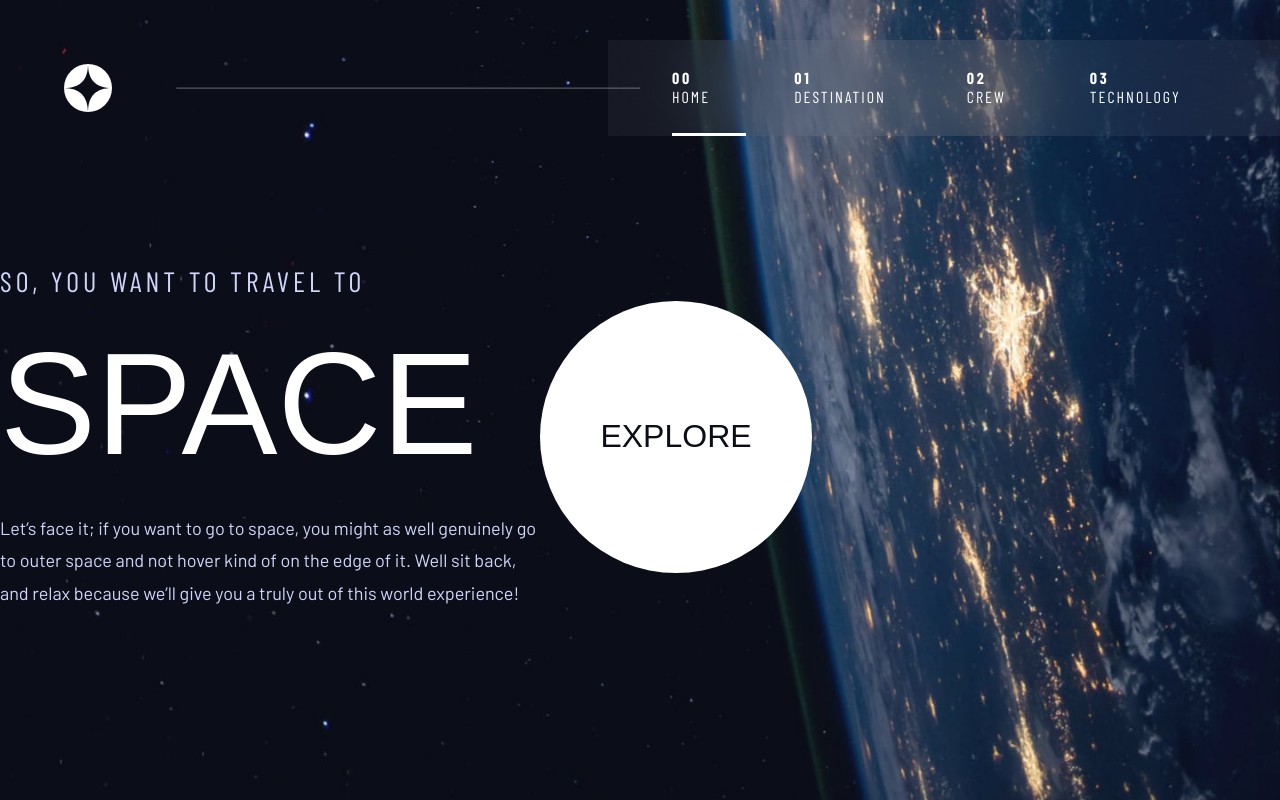
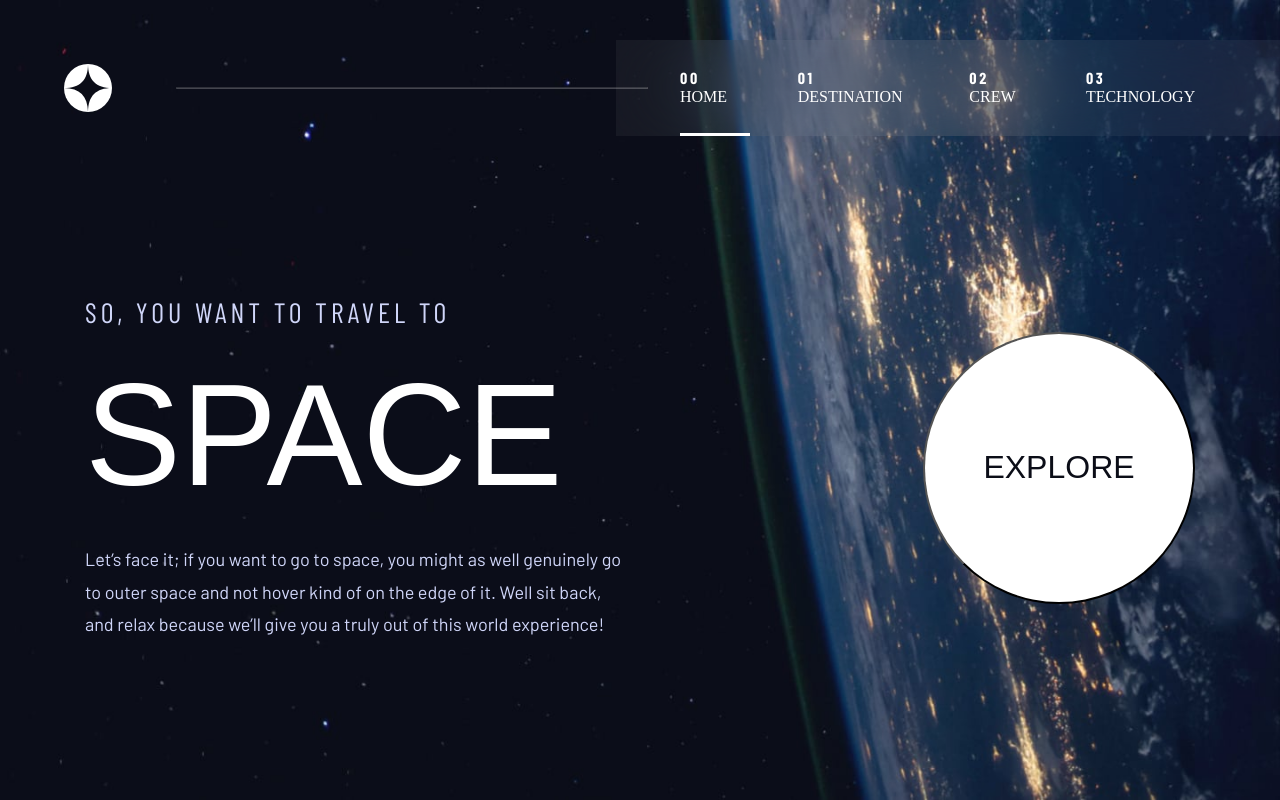
Before and after one commit to jkaps9/space-tourism-website, a plain HTML site: page index.html in a window 1280 px wide. Drawn offline with nearby package versions, Linux system fonts and the light colour scheme; a web font is replaced by a local one.

Commit message:
Finish main styling of home page

```diff
--- a/index.html
+++ b/index.html
@@ -14,10 +14,10 @@
   <title>Frontend Mentor | Space tourism website</title>
 </head>
 
-<body id="home-page" class="flex-container-col">
+<body>
   <header>
-    <div class="flex-container">
-      <div class="logo-wrapper flex-container">
+    <div class="navigation">
+      <div class="logo">
         <svg xmlns="http://www.w3.org/2000/svg" width="48" height="48">
           <g fill="none" fill-rule="evenodd">
             <circle cx="24" cy="24" r="24" fill="#FFF" />
@@ -25,40 +25,33 @@
               d="M24 0c0 16-8 24-24 24 15.718.114 23.718 8.114 24 24 0-16 8-24 24-24-16 0-24-8-24-24z" />
           </g>
         </svg>
-
         <hr>
       </div>
 
-      <div class="menu-wrapper flex-container">
-        <ul class="flex-container desktop-textpreset8">
-          <li class="flex-container-col">
-            <a href="/"><span class="desktop-textpreset8bold">00</span> Home</a>
-          </li>
-          <li class="flex-container-col">
-            <a href=""><span class="desktop-textpreset8bold">01</span> Destination</a>
-          </li>
-          <li class="flex-container-col">
-            <a href=""><span class="desktop-textpreset8bold">02</span> Crew</a>
-          </li>
-          <li class="flex-container-col">
-            <a href=""><span class="desktop-textpreset8bold">03</span> Technology</a>
-          </li>
+      <nav>
+        <ul>
+          <li class="active"><a href="/"><span class="desktop-textpreset8bold">00</span> Home</a></li>
+          <li><a href=""><span class="desktop-textpreset8bold">01</span> Destination</a></li>
+          <li><a href=""><span class="desktop-textpreset8bold">02</span> Crew</a></li>
+          <li><a href=""><span class="desktop-textpreset8bold">03</span> Technology</a></li>
         </ul>
-      </div>
+      </nav>
     </div>
   </header>
 
   <main>
     <section id="hero">
-      <div class="flex-container">
-        <div class="text-wrapper flex-container-col">
+      <div class="content">
+        <div class="text-wrapper">
           <h2 class="desktop-textpreset5">So, you want to travel to</h2>
           <h1 class="desktop-textpreset1">Space</h1>
           <p class="desktop-textpreset9">Let’s face it; if you want to go to space, you might as well genuinely go to
             outer space and not hover kind of on the edge of it. Well sit back, and relax
             because we’ll give you a truly out of this world experience!</p>
         </div>
-        <button id="explore-button" class="desktop-textpreset4">Explore</button>
+        <div class="button-wrapper">
+          <button id="explore-button" class="desktop-textpreset4">Explore</button>
+        </div>
       </div>
     </section>
   </main>
--- a/styles.css
+++ b/styles.css
@@ -1,12 +1,10 @@
-/* Basic Reset */
-
 * {
     padding: 0;
     margin: 0;
     box-sizing: border-box;
 }
 
-/* VARIABLES FROM FIGMA */
+/* VARIABLES*/
 
 :root {
     --color-white: #ffffff;
@@ -48,7 +46,7 @@
     --fontsize-mobile-textpreset8: 14px;
 }
 
-/* ALL STYLES FROM FIGMA */
+/* STYLES */
 .desktop-textpreset1 {
     font-size: 144px;
     font-family: Bellefair, sans-serif;
@@ -199,111 +197,13 @@
     line-height: 1.8;
 }
 
+/* Body */
 
-
-/* Repeatable Styles */
 body {
-    min-height: 100vh;
-    color: var(--color-white);
-}
-
-header {
-    width: 100%;
-    padding-top: var(--spacing-500);
-
-}
-
-main {
-    flex: 1;
-    width: 100%;
-    padding: var(--spacing-1600) 0px;
-}
-
-h1,
-h2 {
-    text-transform: uppercase;
-}
-
-header>.flex-container {
-    max-width: 1440px;
-    margin: 0 auto;
-}
-
-main>section {
-    flex: 1;
-    max-width: 1440px;
-    margin: 0 auto;
-    display: flex;
-    justify-content: space-between;
-}
-
-.flex-container {
-    display: flex;
-    justify-content: center;
-    align-items: center;
-}
-
-.flex-container-col {
     display: flex;
     flex-direction: column;
-    justify-content: center;
-    align-items: center;
-}
+    min-height: 100vh;
 
-.logo-wrapper {
-    padding-left: var(--spacing-800);
-    flex: 1 0 0;
-    gap: var(--spacing-800);
-}
-
-.logo-wrapper hr {
-    flex: 1 0 0;
-    height: 1px;
-    opacity: 0.25;
-    background-color: var(--color-white);
-    margin-right: calc(var(--spacing-400)*-1);
-    z-index: 2;
-}
-
-.menu-wrapper {
-    flex: 1 0 0;
-    padding: 0 var(--spacing-800);
-    min-width: 664px;
-    min-height: var(--spacing-1200);
-    justify-content: flex-end;
-    background-color: rgba(255, 255, 255, 0.05);
-    backdrop-filter: blur(40px);
-}
-
-.menu-wrapper>ul {
-    list-style: none;
-    gap: var(--spacing-600);
-    align-self: stretch;
-}
-
-.menu-wrapper>ul>li {
-    align-self: stretch;
-    border-bottom: 3px rgba(255, 255, 255, 0.0) solid;
-}
-
-.menu-wrapper ul li a {
-    text-decoration: none;
-    color: var(--color-white);
-    text-transform: uppercase;
-    align-self: center;
-}
-
-.menu-wrapper ul li:hover {
-    border-bottom: 3px rgba(255, 255, 255, 0.5) solid;
-}
-
-.menu-wrapper ul li a>span {
-    margin-right: var(--spacing-150);
-}
-
-
-/* Homepage */
-#home-page {
     background-image: url("./assets/home/background-home-desktop.jpg");
     background-repeat: no-repeat;
     background-position: center;
@@ -311,35 +211,159 @@ main>section {
     /* TODO: Lightray?? */
 }
 
-#home-page .menu-wrapper ul li:first-child {
-    border-bottom: 3px rgba(255, 255, 255) solid;
-}
+/* Header */
 
-/* HERO */
-.text-wrapper {
-    flex: 1 0 0;
-    margin-right: auto;
-    align-items: flex-start;
-    gap: var(--spacing-300);
-}
-
-.text-wrapper>h2,
-.text-wrapper>p {
-    color: var(--color-blue300);
-}
-
-.text-wrapper>p {
-    max-width: 540px;
+header {
+    flex: 0;
+    height: 72px;
+    display: flex;
+    justify-content: center;
 
 }
 
-#explore-button {
-    flex-shrink: 0;
+.navigation {
+    flex: 1;
+    max-width: 1440px;
+    display: flex;
+    padding-top: 40px;
+    align-items: center;
+    align-self: stretch;
+}
+
+.logo {
+    flex: 1;
+    display: flex;
+    align-items: center;
+    padding-left: 64px;
+    gap: 64px;
+}
+
+hr {
+    flex: 1;
+    height: 1px;
+    opacity: 0.25;
+    background: rgb(255, 255, 255);
+    z-index: 100;
+}
+
+nav {
+    flex: 1;
+    margin-left: -32px;
+    /* padding: 0px 64px; */
+    display: flex;
+    justify-content: flex-end;
+    background: rgba(255, 255, 255, 0.05);
+    backdrop-filter: blur(40px);
+    /*REVIEW - might need to edit min-width later to make it more responsive - check non-desktop designs*/
+    min-width: 664px;
+
+}
+
+nav>ul {
+    display: flex;
+    gap: 48px;
+    padding: 0px 64px;
+}
+
+nav>ul>li {
+    height: 96px;
+    display: flex;
+    flex-direction: column;
+    justify-content: center;
+    align-items: flex-start;
+    gap: var(--spacing-100, 8px);
+    border-bottom: 3px solid rgba(255, 255, 255, 0);
+}
+
+nav>ul>li:hover {
+    border-bottom: 3px solid rgba(255, 255, 255, 0.50);
+}
+
+/* Active class needs to be placed after hover in CSS for higher specificity */
+nav>ul>li.active {
+    border-bottom: 3px solid rgba(255, 255, 255, 1);
+}
+
+nav a {
+    text-decoration: none;
+    color: #fff;
     text-transform: uppercase;
-    border-radius: 100%;
-    background-color: var(--color-white);
-    color: var(--color-blue900);
+}
+
+/* Main */
+
+main {
+    flex: 1;
+    padding: 128px 0px;
+    display: flex;
+    justify-content: center;
+    align-items: center;
+    gap: 8px;
+}
+
+#hero {
+    flex: 1;
+    max-width: 1110px;
+    display: flex;
+    align-items: flex-end;
+    gap: 48px;
+}
+
+#hero>.content {
+    flex: 1;
+    display: flex;
+    justify-content: space-between;
+    align-items: center;
+    gap: 48px;
+}
+
+#hero>.content>.text-wrapper {
+    flex: 1;
+    display: flex;
+    flex-direction: column;
+    align-items: flex-start;
+    gap: 24px;
+    max-width: 540px;
+    color: #D0D6F9;
+}
+
+#hero>.content>.text-wrapper>h1 {
+    color: #fff;
+    text-transform: uppercase;
+}
+
+#hero>.content>.text-wrapper>h2 {
+    text-transform: uppercase;
+}
+
+#hero>.content>.button-wrapper {
+    display: flex;
+    flex-direction: column;
+    align-items: flex-end;
+    gap: 24px;
+    max-width: 540px;
+}
+
+#hero>.content>.button-wrapper>button {
+    width: 272px;
     height: 272px;
-    width: 272px;
-    border: none;
+
+    display: flex;
+    justify-content: center;
+    align-items: center;
+    gap: var(--spacing-100, 8px);
+    border-radius: 999px;
+    background: var(--color-white, #FFF);
+    color: var(--color-blue-900, #0B0D17);
+    font-feature-settings: 'liga' off, 'clig' off;
+    font-size: var(--font-size-desktop-text-preset-4, 32px);
+    font-style: normal;
+    line-height: normal;
+    text-transform: uppercase;
 }
+
+#hero>.content>.button-wrapper>button:hover {
+    border: 88px solid rgba(255, 255, 255, 0.10);
+    color: rgba(11, 13, 23, 0.5);
+    cursor: pointer;
+}
```
Also changed, not shown: 1 other file.
